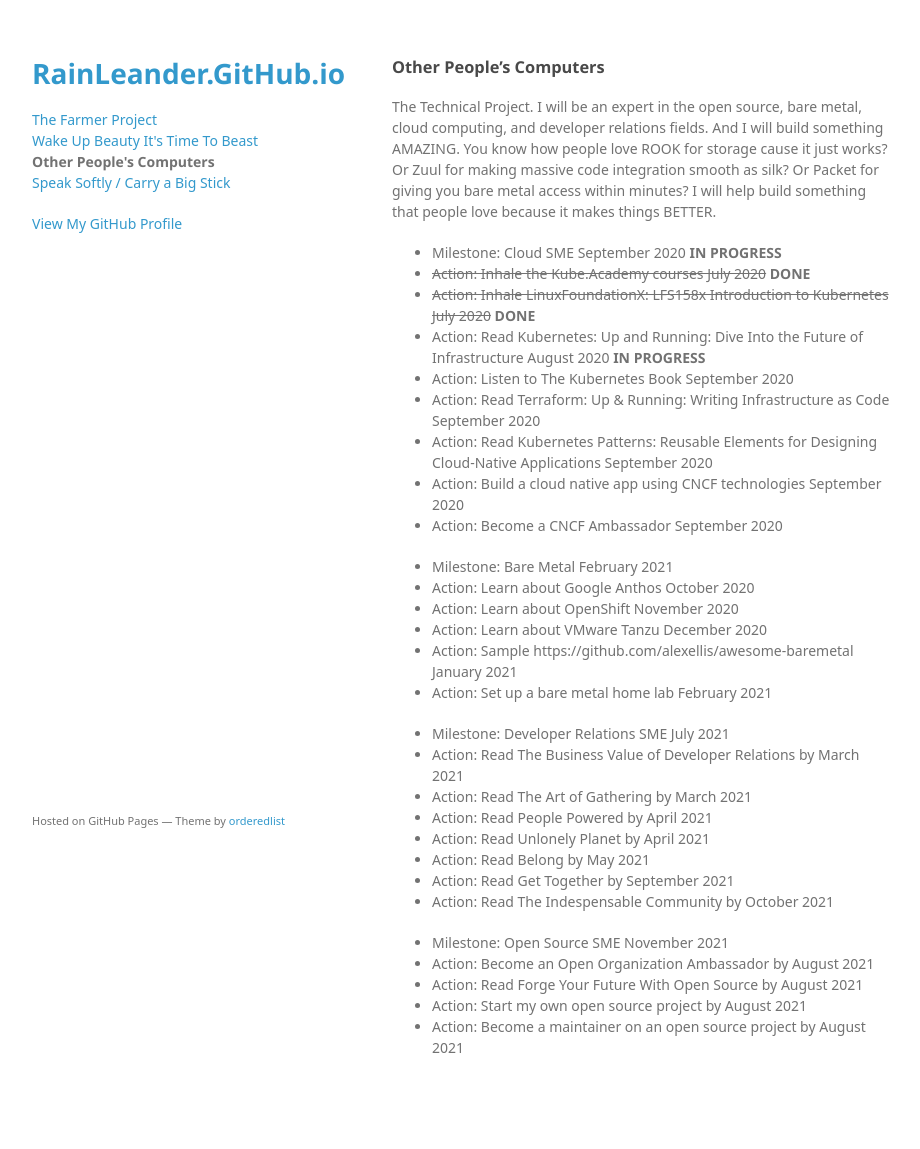
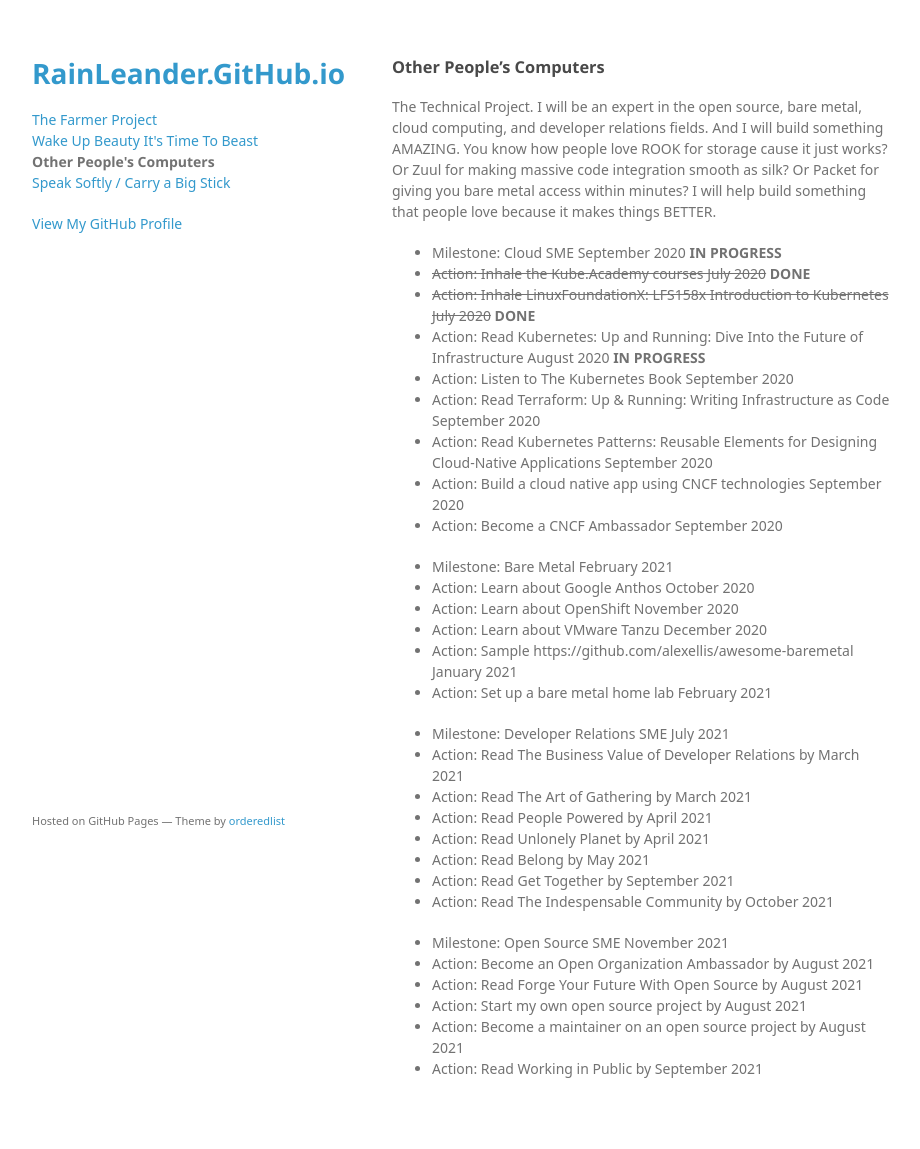
Before and after one commit to rainleander/rainleander.github.io, a Jekyll site: the page other-peoples-computers.html, which Jekyll copies as it is, in a window 1280 px wide. Shown: the whole page, without its empty margins (178-1098 px from the left). Built offline with Jekyll 4.4.1, drawn with Linux system fonts in a browser that asks for light colours; some web fonts are replaced; before the commit the page ends 1128 px from its top, so only the background shows below that.

Commit message:
Update other-peoples-computers.html

```diff
--- a/other-peoples-computers.html
+++ b/other-peoples-computers.html
@@ -59,7 +59,8 @@
           <li>Action: Become an Open Organization Ambassador by August 2021</li>
           <li>Action: Read Forge Your Future With Open Source by August 2021</li>
           <li>Action: Start my own open source project by August 2021</li>
-          <li>Action: Become a maintainer on an open source project by August 2021</li></ul></p>
+          <li>Action: Become a maintainer on an open source project by August 2021</li>
+          <li>Action: Read Working in Public by September 2021</li></ul></p>
 
       </section>
       <footer>
```
